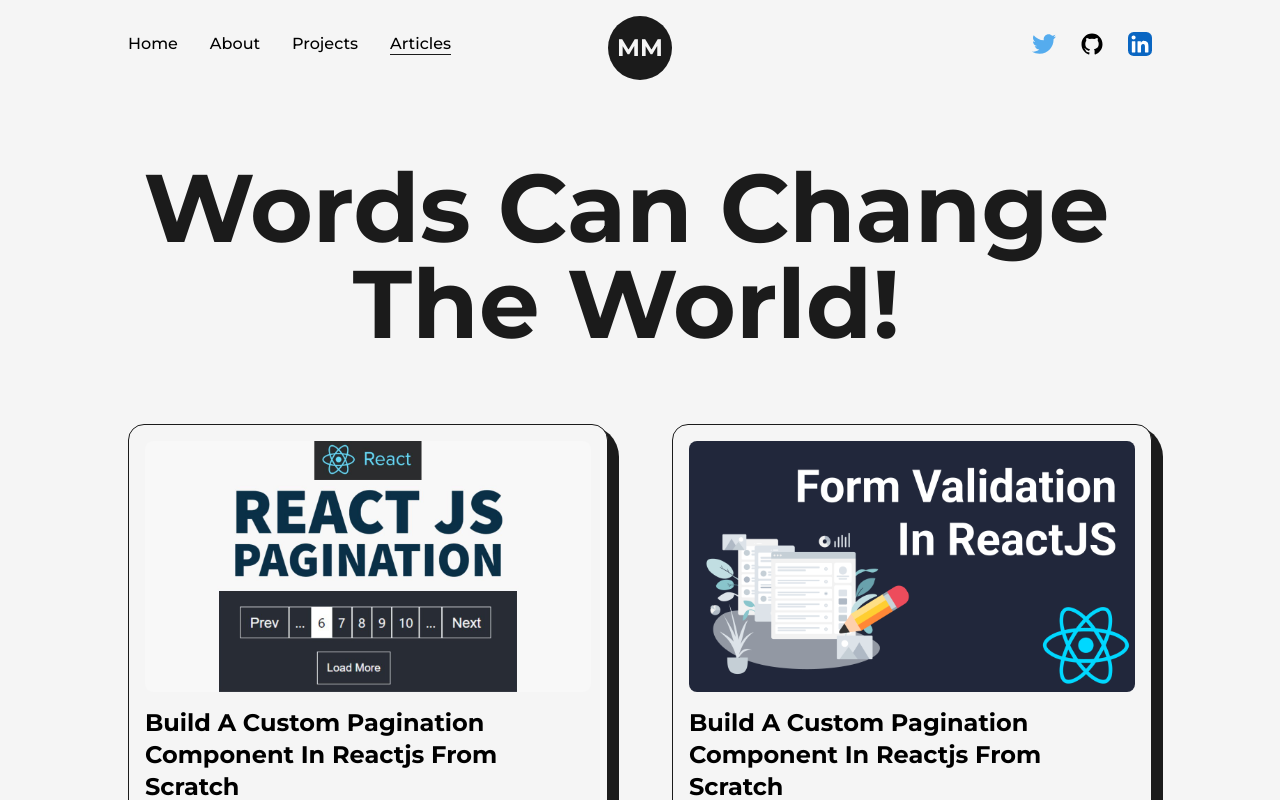
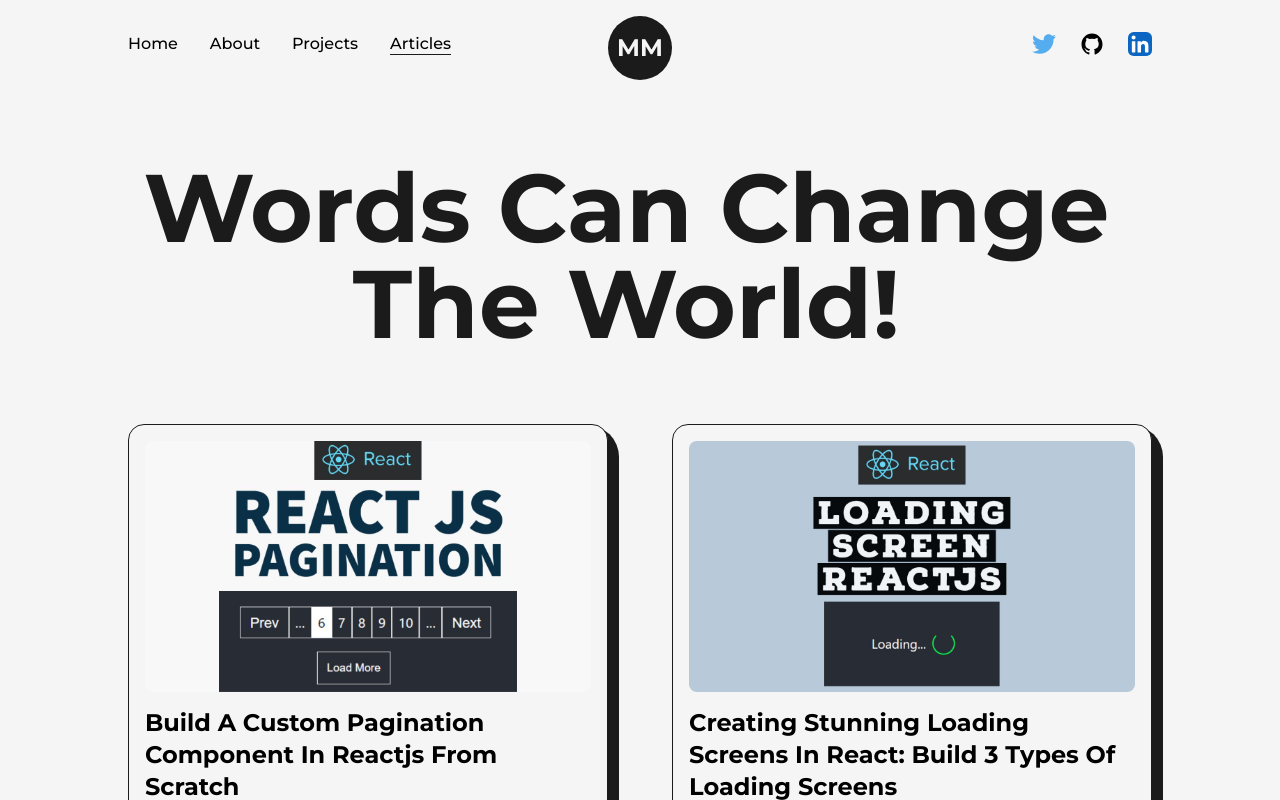
Before and after one commit to mainerprenuer/portfolio_v2, a Next.js app: page /articles in a window 1280 px wide. Shown: the top 800 px of the page. Built offline with nearby package versions, Linux system fonts and the light colour scheme.

Commit message:
make a change on Static article

```diff
--- a/src/pages/articles.js
+++ b/src/pages/articles.js
@@ -5,7 +5,7 @@ import Image from 'next/image'
 import Link from 'next/link'
 import React from 'react'
 import article1 from "../../public/images/articles/pagination component in reactjs.jpg"
-import article2 from "../../public/images/articles/form validation in reactjs using custom react hook.png"
+import article2 from "../../public/images/articles/create loading screen in react js.jpg"
 import { motion } from 'framer-motion'
 
 
@@ -59,12 +59,16 @@ link="/"
                     />
                     <FeaturedArticle
 
-title="Build A Custom Pagination Component In Reactjs From Scratch"
-summary="Learn how to build a custom pagination component in ReactJS from scratch.
-Follow this step-by-step guide to integrate Pagination component in your ReactJS project."
-time="9 min read"
+title="Creating Stunning Loading Screens In React: Build 3 Types Of Loading Screens"
+summary="Learn how to create stunning loading screens in React with 3 different methods.
+Discover how to use React-Loading, React-Lottie & build a custom loading screen.
+Improve the user experience."
+time="10 min read"
 img={article2}
 link="/"
+
+
+
                      />
                 </ul>
                 <h2 className='font-bold text-4xl w-full text-center my-16'>All Articles</h2>
```
